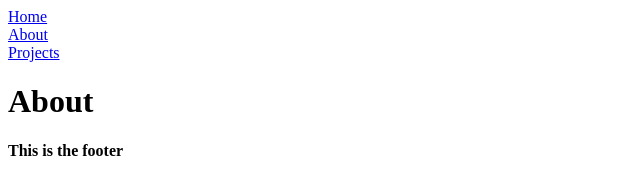
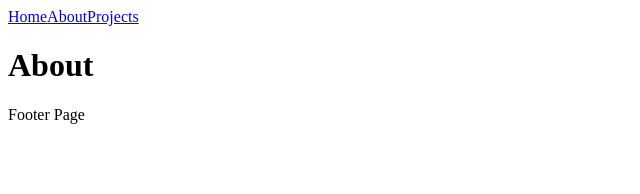
Before and after one commit to MurrayOB/murrayobrien.github.io, a Gatsby site: page /about in a window 1280 px wide. Shown: the whole page, without its empty margins (0-640 px from the left). Built offline with nearby package versions, Linux system fonts and the light colour scheme; Gatsby itself is replaced by a stand-in of ours.

Commit message:
Some updates

```diff
--- a/gatsby-config.js
+++ b/gatsby-config.js
@@ -1,10 +1,3 @@
-/**
- * Configure your Gatsby site with this file.
- *
- * See: https://www.gatsbyjs.com/docs/gatsby-config/
- */
-
 module.exports = {
-  /* Your site config here */
-  plugins: [],
+  plugins: [`gatsby-plugin-sass`],
 }
--- a/package.json
+++ b/package.json
@@ -15,8 +15,10 @@
   },
   "dependencies": {
     "gatsby": "^4.0.0-zz-next.1",
+    "gatsby-plugin-sass": "^4.14.0",
     "react": "^17.0.1",
-    "react-dom": "^17.0.1"
+    "react-dom": "^17.0.1",
+    "sass": "^1.42.1"
   },
   "devDependencies": {
     "prettier": "2.3.2"
--- a/src/components/Sidebar.js
+++ /dev/null
@@ -1,14 +0,0 @@
-import React from "react"
-import { Link } from "gatsby"
-
-export default function Sidebar() {
-  return (
-    <div>
-      <Link to="/">Home</Link>
-      <br />
-      <Link to="/about">About</Link>
-      <br />
-      <Link to="/projects">Projects</Link>
-    </div>
-  )
-}
--- a/src/components/Footer.js
+++ b/src/components/shared/Footer/Footer.js
@@ -3,7 +3,7 @@ import React from "react"
 const Footer = () => {
   return (
     <div>
-      <h4>This is the footer</h4>
+      <p>Footer Page</p>
     </div>
   )
 }
--- a/src/components/Layout.js
+++ b/src/components/shared/Layout.js
@@ -1,11 +1,11 @@
 import React from "react"
-import Footer from "./Footer"
-import Sidebar from "./Sidebar"
+import Footer from "./Footer/Footer"
+import Navbar from "./Navbar/Navbar"
 
 const Layout = ({ children }) => {
   return (
     <>
-      <Sidebar />
+      <Navbar />
       {children}
       <Footer />
     </>
--- /dev/null
+++ b/src/components/shared/Navbar/Navbar.js
@@ -0,0 +1,21 @@
+import React from "react"
+import { Link } from "gatsby"
+import "./Navbar.scss"
+
+const Navbar = () => {
+  return (
+    <div className="container">
+      <div className="nav">
+        <div className="nav-item"></div>
+        <Link to="/">Home</Link>
+        <br />
+        <Link to="/about">About</Link>
+        <br />
+        <Link to="/projects">Projects</Link>
+        <br />
+      </div>
+    </div>
+  )
+}
+
+export default Navbar
--- /dev/null
+++ b/src/components/shared/Navbar/Navbar.scss
@@ -0,0 +1,12 @@
+.container {
+}
+
+.nav {
+  display: flex;
+  flex-direction: row;
+  width: 100%;
+
+  &-item{
+
+  }
+}
--- a/src/pages/about.js
+++ b/src/pages/about.js
@@ -1,5 +1,5 @@
 import React from "react"
-import Layout from "../components/Layout"
+import Layout from "../components/shared/Layout"
 
 const About = () => {
   return (
--- a/src/pages/index.js
+++ b/src/pages/index.js
@@ -1,6 +1,7 @@
 import React from "react"
 import { Link } from "gatsby"
-import Layout from "../components/Layout"
+import Layout from "../components/shared/Layout"
+import "../styles/main.scss"
 
 export default function Index() {
   return (
--- a/src/pages/projects.js
+++ b/src/pages/projects.js
@@ -1,5 +1,5 @@
 import React from "react"
-import Layout from "../components/Layout"
+import Layout from "../components/shared/Layout"
 
 const Projects = () => {
   return (
--- /dev/null
+++ b/src/styles/main.scss
@@ -0,0 +1,37 @@
+//@import "./src/styles/components/index.scss";
+
+:root {
+  --smallText: 0.7em;
+  --primaryText: #fff;
+}
+
+html,
+body {
+  height: 100%;
+  margin: 0;
+  // font-family: -apple-system, BlinkMacSystemFont, "Segoe UI", "Roboto", "Oxygen",
+  //   "Ubuntu", "Cantarell", "Fira Sans", "Droid Sans", "Helvetica Neue",
+  //   sans-serif;
+  font-family: "Nunito", sans-serif;
+  -webkit-font-smoothing: antialiased;
+  -moz-osx-font-smoothing: grayscale;
+  background-color: var(--bg-light);
+}
+
+h1,
+h2,
+h3,
+h4,
+h5 {
+  margin: 0;
+  margin-bottom: 1.38rem;
+  font-weight: 400;
+  line-height: 1.3;
+  text-transform: capitalize;
+  letter-spacing: var(--letterSpacing);
+  color: var(--primary-text-light);
+}
+
+p {
+  color: var(--primary-text-light);
+}
```
Also changed, not shown: src/components/shared/Footer/Footer.scss (added), src/styles/components/index.scss (added), static/favicon.ico, 1 other file.
